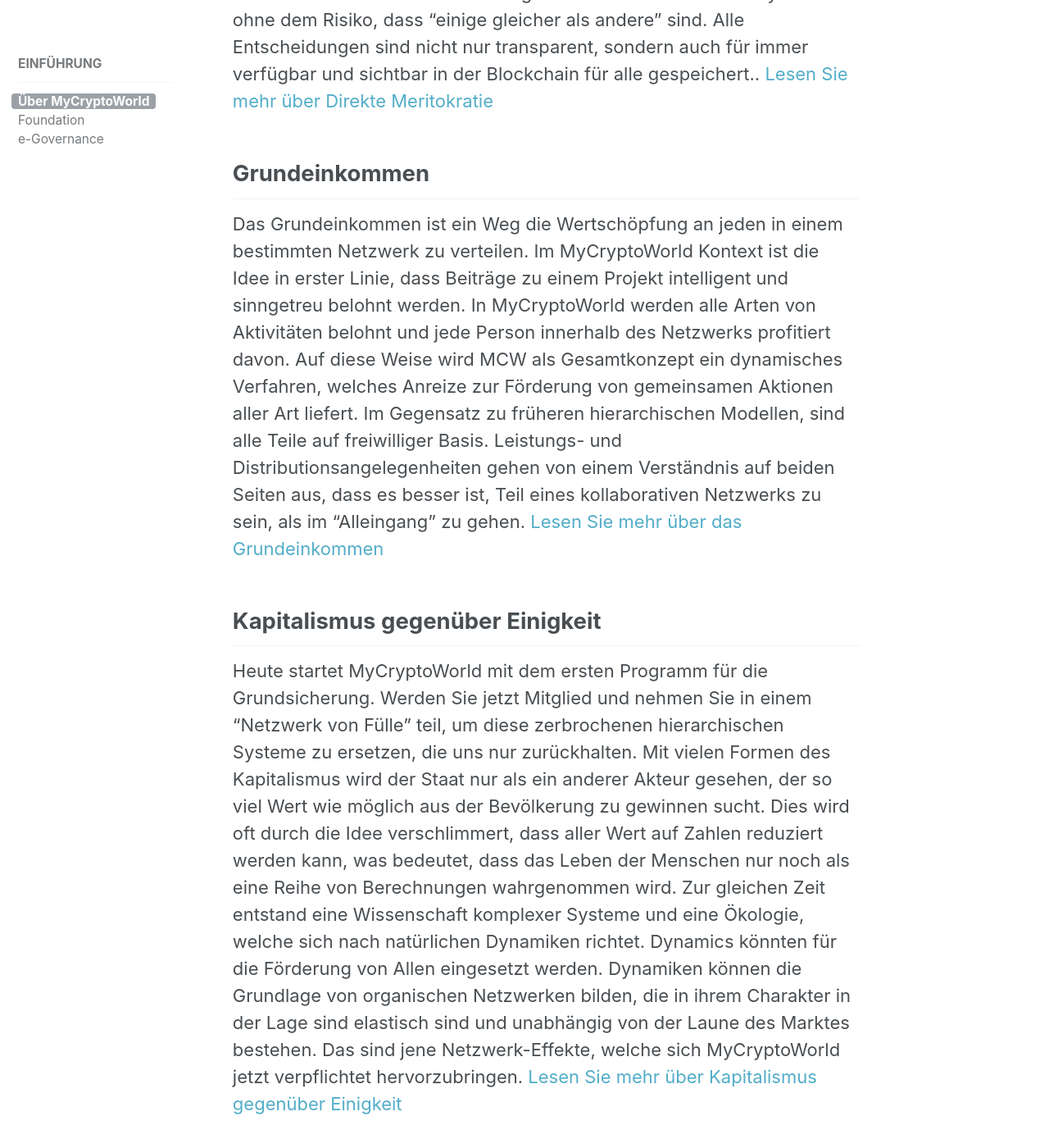
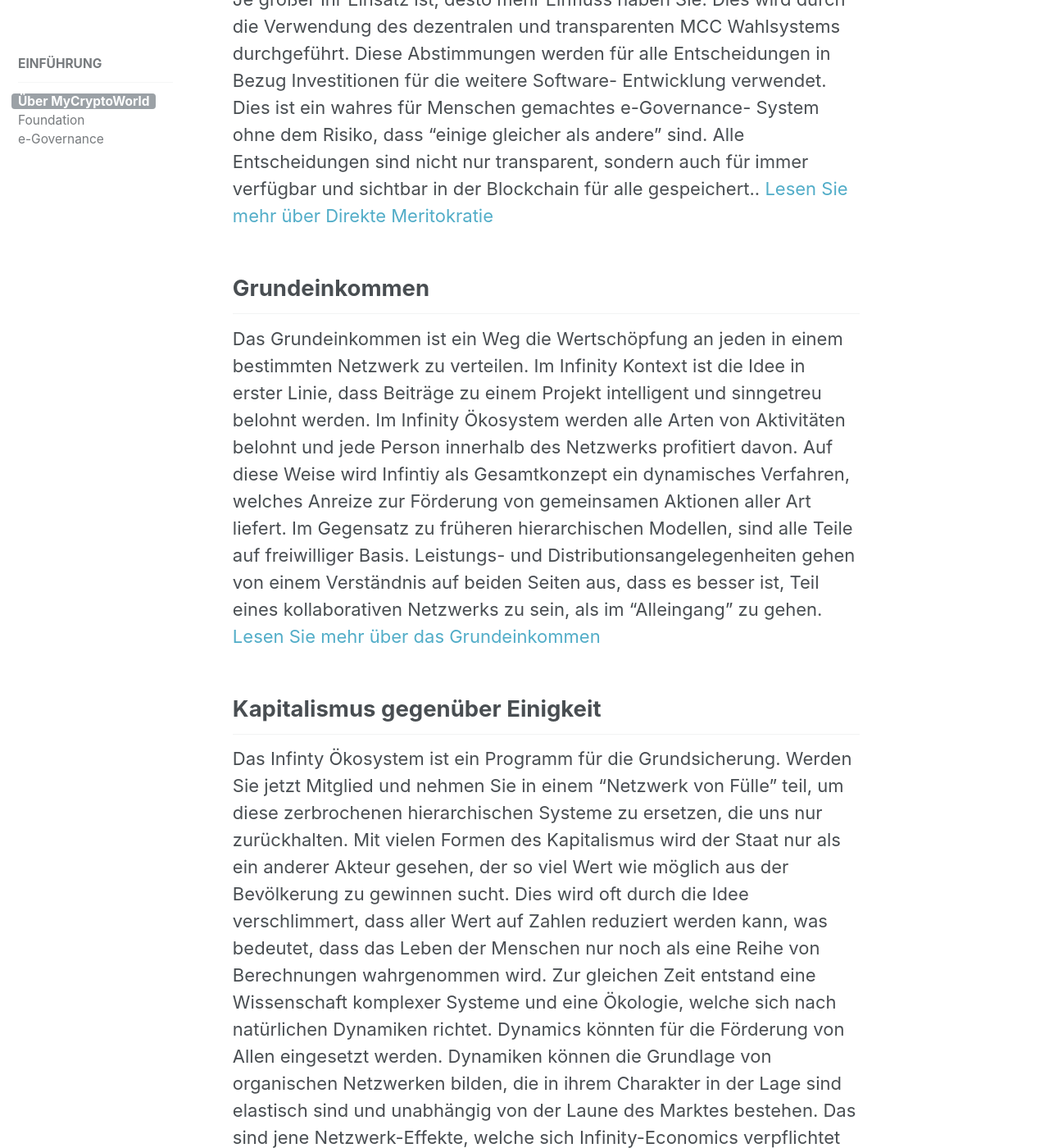
Before and after one commit to infinity-economics/WhitePaper, a Jekyll site: the page built from _docs/01-about.md, in a window 1280 px wide and 1400 px high, scrolled down 1716 px. Shown: the whole window at 82% size. Built offline with Jekyll 4.4.1, drawn with Linux system fonts in a browser that asks for light colours; some of the changed text lies outside the part shown.

Commit message:
Update 01-about.md

```diff
--- a/_docs/01-about.md
+++ b/_docs/01-about.md
@@ -1,12 +1,12 @@
 ---
-title: "Über MyCryptoWorld.com"
+title: "Über Infinity-Economics"
 permalink: /docs/about/
-excerpt: "MyCryptoWorld ist eine vollständig dezentralisierte Finanz-Plattform im Eigentum der Menschen, die sie benutzen."
+excerpt: "Die vollständig dezentralisierte INFINITY Finanz-Plattform ist ein Open Source BLOCKCHAIN System und gehört den Menschen, die sie benutzen."
 header:
   overlay_image: /assets/images/unsplash-image-1-gruen.jpg
   overlay_color: "#57be8b"   #overlay_color: "#5e616c"
   overlay_filter: 0.5 # same as adding an opacity of 0.5 to a black background
-  caption: "Discouse: [**https://Forum.MyCryptoWorld.com**](https://Forum.MyCryptoWorld.com){:target='_blank'}"
+  caption: "Discouse: [**https://Forum.Infinity-Economics.at**](https://Forum.Infinity-EconomicyptoWorld.com){:target='_blank'}"
   cta_label: "<i class='fa fa-book'></i> Office > WGC-Preelaunch.at"
   cta_url: "http://WGC-Preelaunch.at/"
 modified:  2017-01-231T10:13:32-04:00
@@ -22,8 +22,8 @@ style="position:relative;display:inline-block;border:none;background:transparent
 
 Schnell einfach ein- oder wieder austragen.
 
-## Was ist MyCryptoWorld?
-MyCryptoWorld ist eine vollständig dezentralisierte, führungslose DAO* und vollständig verteilte Finanz-Plattform, **im Eigentum der Menschen die sie benutzen**. Für die Bootstrap-Phase der Implementation hat bereits ein interdisziplinäres Team der Kryptowährung - Marketing und Software-Veteranen und Enthusiasten rund um den Globus - begonnen MCW zu bauen.
+## Was ist Infinity-Economics?
+Infinity-Economics ist eine vollständig dezentralisierte, führungslose DAO* und vollständig verteilte Finanz-Plattform, **im Eigentum der Menschen die sie benutzen**. Nach der erfolgten Bootstrap-Phase und der Implementation übergibt das interdisziplinäre Team der Kryptowährung- Marketing- und Software-Veteranen rund um den Globus den Infinity-Coin in der Open Source Blockchain und eine Beispielimplementation der Infinity-Wallet der Community, die gemeinsam mit der Infinity-Foundation die Finanzplattform pflegt und weiter ausbaut.
 
 Sobald die Bootstrap abgeschlossen ist wird das ganze System komplett im Besitz von der Gemeinschaft und Usern sein und auch von diesen betrieben. Von diesem Punkt an wird die weitere Entwicklung in den Händen aller Eigentümer sein, welche durch e-Governance Abstimmung und andere entscheidende Tools einen Konsens schaffen und Entscheidungen treffen.
 *[Mehr über dezentrale autonome Organisationen und Anwendungen](https://en.wikipedia.org/wiki/Decentralized_autonomous_organization){:target="_blank"}
@@ -33,18 +33,18 @@ Entscheidungen werden demokratisch getroffen; jeder hat eine Stimme. Je größer
 [Lesen Sie mehr über Direkte Meritokratie](https://en.wikipedia.org/wiki/Meritocracy){:target="_blank"}
 
 ## Grundeinkommen
-Das Grundeinkommen ist ein Weg die Wertschöpfung an jeden in einem bestimmten Netzwerk zu verteilen. Im MyCryptoWorld Kontext ist die Idee in erster Linie, dass Beiträge zu einem Projekt intelligent und sinngetreu belohnt werden. In MyCryptoWorld werden alle Arten von Aktivitäten belohnt und jede Person innerhalb des Netzwerks profitiert davon. Auf diese Weise wird MCW als Gesamtkonzept ein dynamisches Verfahren, welches Anreize zur Förderung von gemeinsamen Aktionen aller Art liefert. Im Gegensatz zu früheren hierarchischen Modellen, sind alle Teile auf freiwilliger Basis. Leistungs- und Distributionsangelegenheiten gehen von einem Verständnis auf beiden Seiten aus, dass es besser ist, Teil eines kollaborativen Netzwerks zu sein, als im "Alleingang" zu gehen.
+Das Grundeinkommen ist ein Weg die Wertschöpfung an jeden in einem bestimmten Netzwerk zu verteilen. Im Infinity Kontext ist die Idee in erster Linie, dass Beiträge zu einem Projekt intelligent und sinngetreu belohnt werden. Im Infinity Ökosystem werden alle Arten von Aktivitäten belohnt und jede Person innerhalb des Netzwerks profitiert davon. Auf diese Weise wird Infintiy als Gesamtkonzept ein dynamisches Verfahren, welches Anreize zur Förderung von gemeinsamen Aktionen aller Art liefert. Im Gegensatz zu früheren hierarchischen Modellen, sind alle Teile auf freiwilliger Basis. Leistungs- und Distributionsangelegenheiten gehen von einem Verständnis auf beiden Seiten aus, dass es besser ist, Teil eines kollaborativen Netzwerks zu sein, als im "Alleingang" zu gehen.
 [Lesen Sie mehr über das Grundeinkommen](https://en.wikipedia.org/wiki/Basic_income){:target="_blank"}
 
 ## Kapitalismus gegenüber Einigkeit
-Heute startet MyCryptoWorld mit dem ersten Programm für die Grundsicherung. Werden Sie jetzt Mitglied und nehmen Sie in einem "Netzwerk von Fülle" teil, um diese zerbrochenen hierarchischen Systeme zu ersetzen, die uns nur zurückhalten. Mit vielen Formen des Kapitalismus wird der Staat nur als ein anderer Akteur gesehen, der so viel Wert wie möglich aus der Bevölkerung zu gewinnen sucht. Dies wird oft durch die Idee verschlimmert, dass aller Wert auf Zahlen reduziert werden kann, was bedeutet, dass das Leben der Menschen nur noch als eine Reihe von Berechnungen wahrgenommen wird. Zur gleichen Zeit entstand eine Wissenschaft komplexer Systeme und eine Ökologie, welche sich nach natürlichen Dynamiken richtet. Dynamics könnten für die Förderung von Allen eingesetzt werden. Dynamiken können die Grundlage von organischen Netzwerken bilden, die in ihrem Charakter in der Lage sind elastisch sind und unabhängig von der Laune des Marktes bestehen. Das sind jene Netzwerk-Effekte, welche sich MyCryptoWorld jetzt verpflichtet hervorzubringen.
+Das Infinty Ökosystem ist ein Programm für die Grundsicherung. Werden Sie jetzt Mitglied und nehmen Sie in einem "Netzwerk von Fülle" teil, um diese zerbrochenen hierarchischen Systeme zu ersetzen, die uns nur zurückhalten. Mit vielen Formen des Kapitalismus wird der Staat nur als ein anderer Akteur gesehen, der so viel Wert wie möglich aus der Bevölkerung zu gewinnen sucht. Dies wird oft durch die Idee verschlimmert, dass aller Wert auf Zahlen reduziert werden kann, was bedeutet, dass das Leben der Menschen nur noch als eine Reihe von Berechnungen wahrgenommen wird. Zur gleichen Zeit entstand eine Wissenschaft komplexer Systeme und eine Ökologie, welche sich nach natürlichen Dynamiken richtet. Dynamics könnten für die Förderung von Allen eingesetzt werden. Dynamiken können die Grundlage von organischen Netzwerken bilden, die in ihrem Charakter in der Lage sind elastisch sind und unabhängig von der Laune des Marktes bestehen. Das sind jene Netzwerk-Effekte, welche sich Infinity-Economics verpflichtet hat hervorzubringen.
 [Lesen Sie mehr über Kapitalismus gegenüber Einigkeit](https://en.wikipedia.org/wiki/Meritocracy){:target="_blank"}
 
 ## Erreichen eines weltweiten Konsens
-Sich dynamisch entwickelnde Konsens Systeme sind robuster und ansprechender als bestehende Organisationsstrukturen. Dies deutet darauf hin, dass sie sich weiter entwickeln und wahrscheinlich die müden alten Modelle zu gegebener Zeit ersetzen werden. Wir sind auf diese Weise mit MyCryptoWorld Pioniere, die erste auf blockchain gehostete, verteilte, kollaborative Organisation der Welt. Wenn Sie in einer kollaborativen Zukunft leben wollen, nehmen Sie an unserer Grundeinkommen Lösung teil.
+Sich dynamisch entwickelnde Konsens Systeme sind robuster und ansprechender als bestehende Organisationsstrukturen. Dies deutet darauf hin, dass sie sich weiter entwickeln und wahrscheinlich die müden alten Modelle zu gegebener Zeit ersetzen werden. Wir sind auf diese Weise mit Infintiy-Economics Pioniere, die erste auf Blockchain gehostete, verteilte, kollaborative Organisation der Welt. Wenn Sie in einer kollaborativen Zukunft leben wollen, nehmen Sie an unserer Grundeinkommen Lösung teil.
 [Lesen Sie mehr über das Erreichen weltweiten Konsens](https://en.wikipedia.org/wiki/Consensus_decision-making){:target="_blank"}
 
 ---
 <iframe class="ktv2" src="https://klicktipp.s3.amazonaws.com/userimages/27858/forms/59928/1dw8zmpxz8z84a3.html"
 style="position:relative;display:inline-block;border:none;background:transparent none no-repeat scroll 0 0;margin:0;" width="306" height="62" scrolling="no"></iframe>
-Vorteile nutzen oder wieder austragen.  < **Fragen?** > [FORUM](https://forum.MyCryptoWorld.Com){:target="_blank"} / Copyright: [CC](https://creativecommons.org/licenses/by-sa/4.0/deed.de){:target="_blank"}
+Vorteile nutzen oder wieder austragen.  < **Fragen?** > [FORUM](https://forum.Infinity-Economics.at){:target="_blank"} / Copyright: [CC](https://creativecommons.org/licenses/by-sa/4.0/deed.de){:target="_blank"}
```
